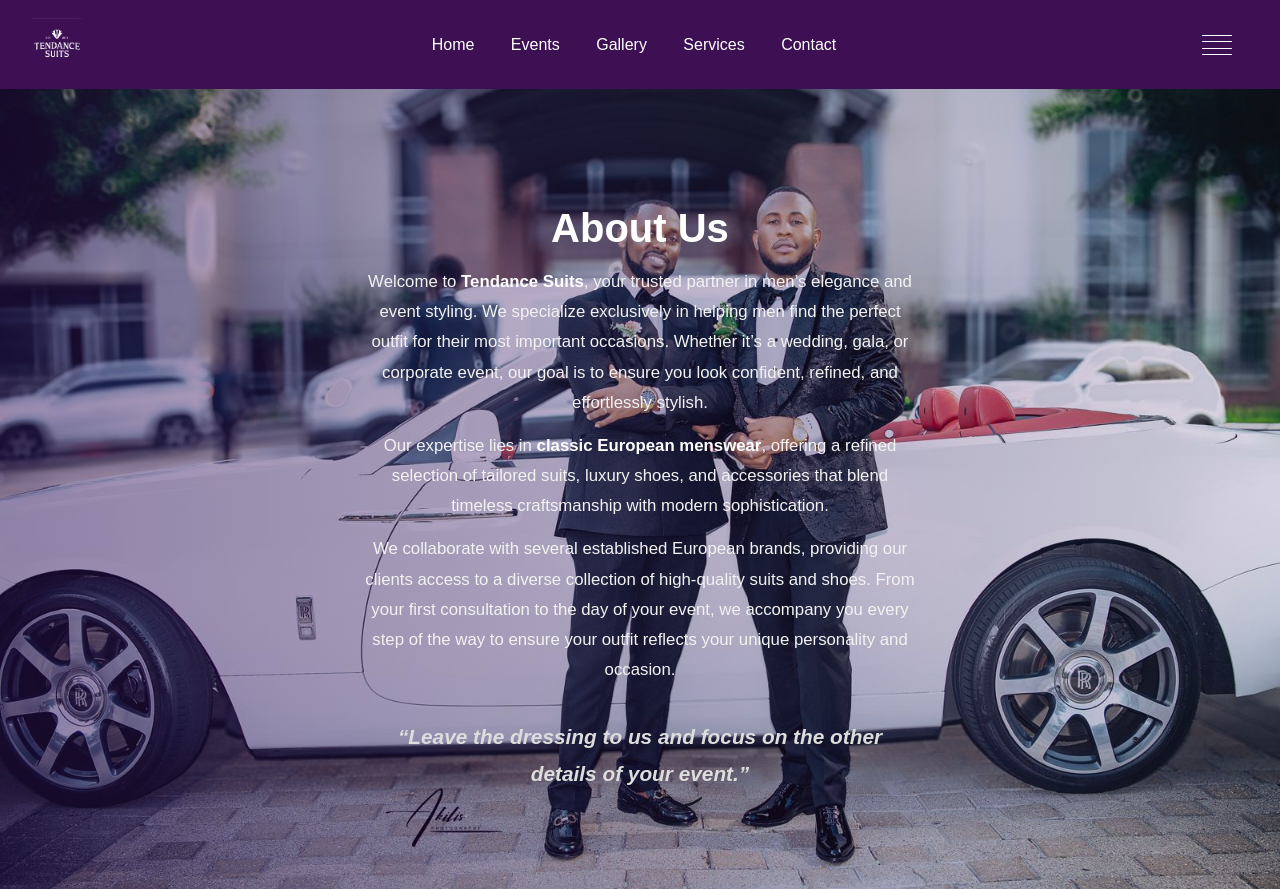
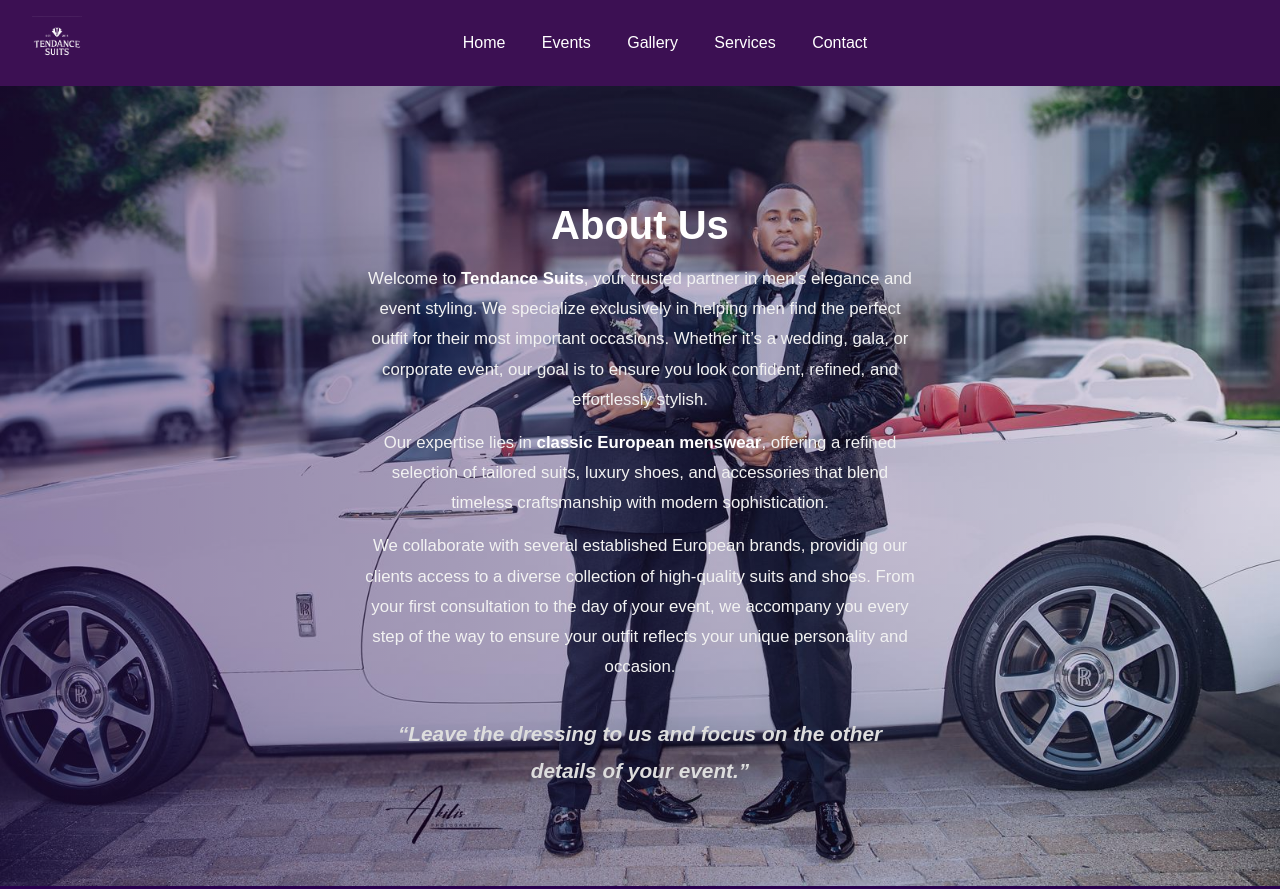
Before and after one commit to ChristianMp15/TendanceSuits, a plain HTML site: page index.html in a window 1280 px wide. Shown: the top 889 px of the page. Drawn offline with Linux system fonts and the light colour scheme.

Commit message:
updated the span

```diff
--- a/index.html
+++ b/index.html
@@ -29,7 +29,6 @@
   <!-- Mobile Navigation -->
   <div class="mobile-nav">
     <div class="hamburger" id="hamburger">
-      <span></span>
       <span></span>
       <span></span>
       <span></span>
--- a/style.css
+++ b/style.css
@@ -601,23 +601,24 @@ header {
 
 /* Hamburger styles */
 .hamburger {
+  display: none;
   flex-direction: column;
-  justify-content: space-around;
+  justify-content: space-between;
   width: 30px;
-  height: 25px;
+  height: 26px; /* ✅ enough space for 4 spans */
   cursor: pointer;
 }
-
 .hamburger span {
   height: 3px;
   background: white;
-  margin: 3px 0;
   border-radius: 2px;
 }
 
 /* Mobile styles */
 @media (max-width: 768px) {
-
+  .hamburger {
+    display: flex;
+  }
   .nav-links {
     display: none;
     flex-direction: column;
@@ -641,9 +642,6 @@ header {
     display: flex;
   }
 
-  .hamburger {
-    display: flex;
-  }
 }
 @media (max-width: 768px) {
   .desktop-nav {
```
Also changed, not shown: Services.html (+0 -1 lines), contact.html (+0 -1 lines), event.html (+0 -1 lines), gallery.html (+0 -1 lines).
